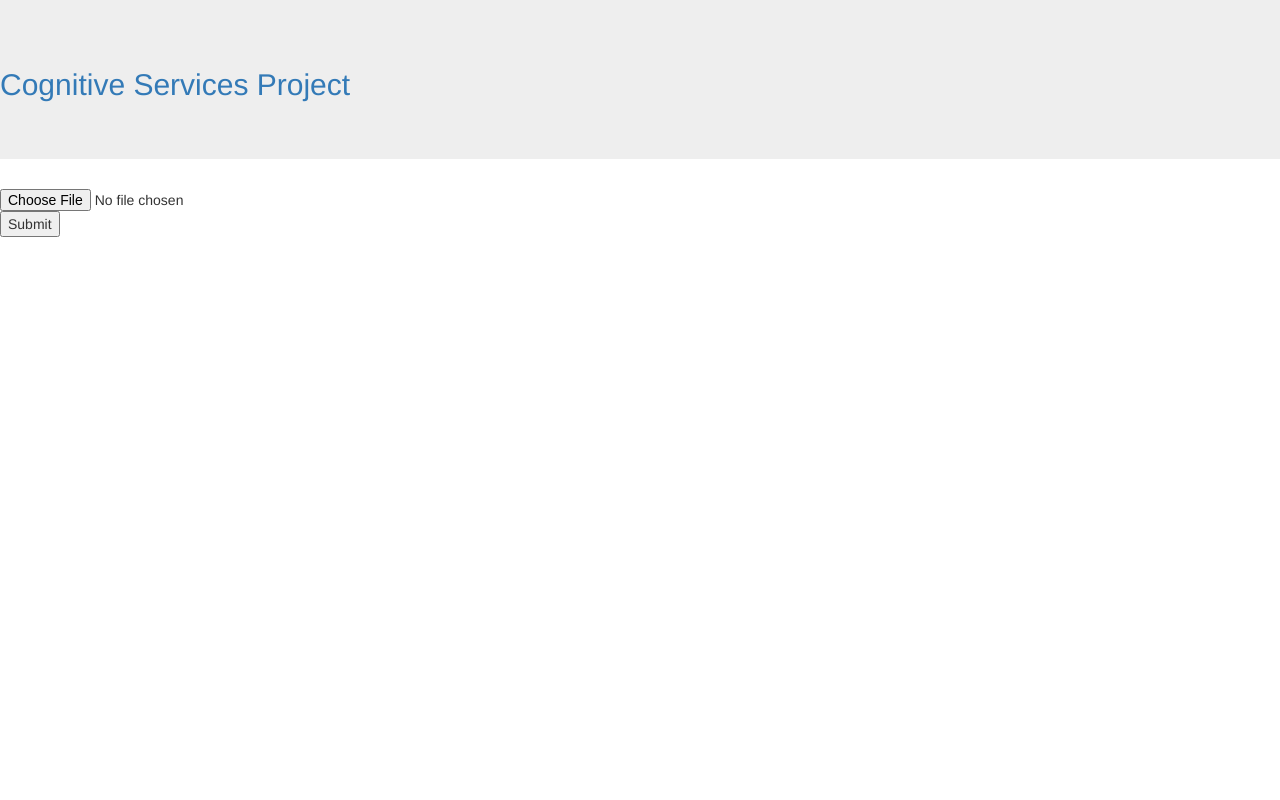
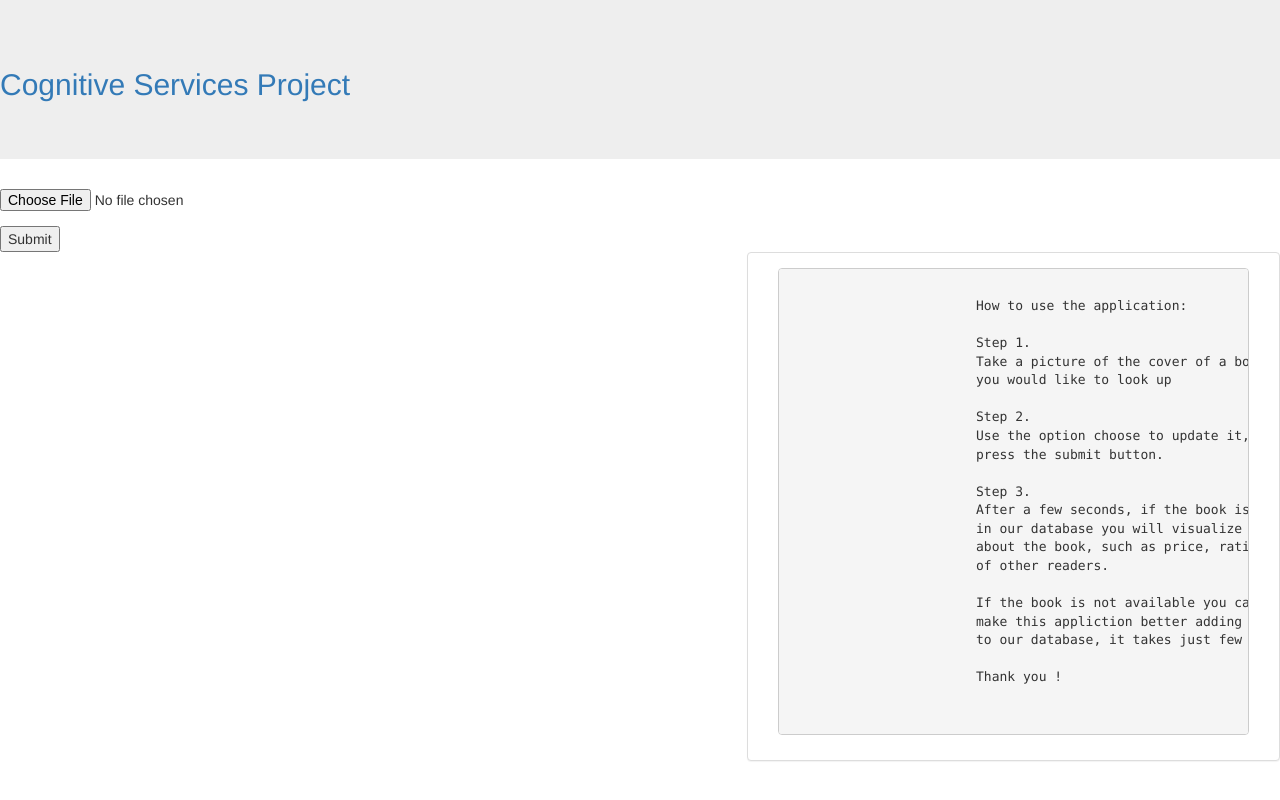
Before and after one commit to Federic0Bald0/cognitive_services_project, a Flask app: template templates/home.html in a window 1280 px wide. Run offline with Flask 2, Linux system fonts and the light colour scheme; the template is opened without the code that fills it, so the values that code supplies are empty; parts of the project's set-up code (start-up, migrations or seed data) failed here and were passed over; some libraries are stand-ins or nearby versions.

Commit message:
improved home application

```diff
--- a/templates/home.html
+++ b/templates/home.html
@@ -6,14 +6,43 @@
         {% endfor %}
       {% endif %}
 {% endwith %}
-    <form action = "http://localhost:5000/result" method = "POST" enctype = "multipart/form-data">
+	<form action = "http://localhost:5000/result" method = "POST" enctype = "multipart/form-data">
+		<div class="form-group">
         <input type = "file" name = "pic" accept="image/*" onchange="readURL(this);" />
-
-         <input type = "submit"/>
+		</div>
+        <input type = "submit"/>
     </form>
 
-    <img id="inputpic" src="#" alt=""/>
+	<img id="inputpic" src="#" alt=""/>
+    <div class="panel panel-default col-md-5 pull-right">
+	<div class="panel-body">
+		<pre>
 
+			How to use the application:
+
+			Step 1.
+			Take a picture of the cover of a book
+			you would like to look up
+
+			Step 2.
+			Use the option choose to update it, then
+			press the submit button.
+
+			Step 3.
+			After a few seconds, if the book is available
+			in our database you will visualize informations
+			about the book, such as price, rating and comments
+			of other readers.
+
+			If the book is not available you can help us
+			make this appliction better adding this book
+			to our database, it takes just few seconds.
+
+			Thank you !
+
+		</pre>
+	</div>
+    </div>
     <script type="text/javascript">
 		function readURL(input) {
         	if (input.files && input.files[0]) {
```
